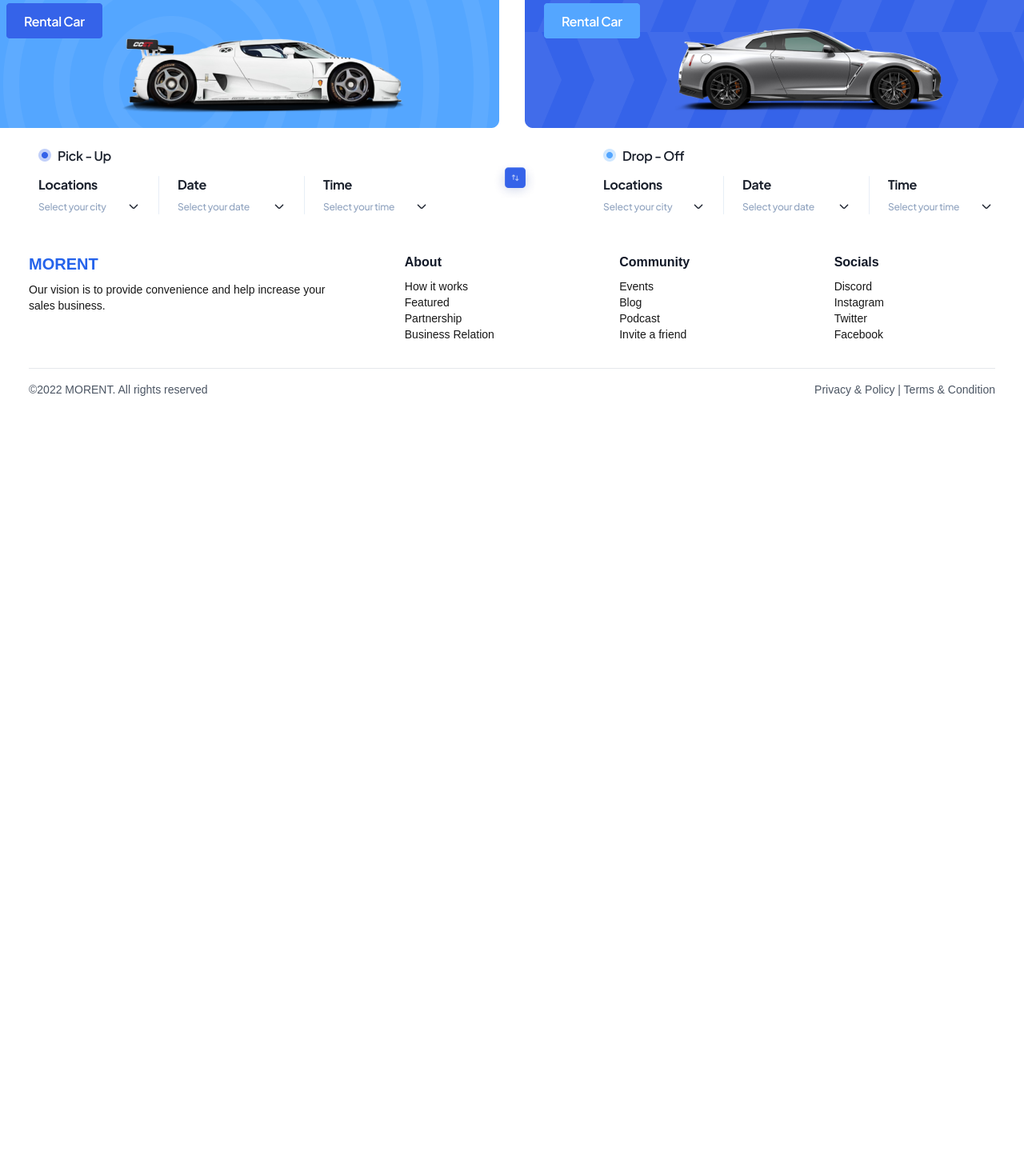
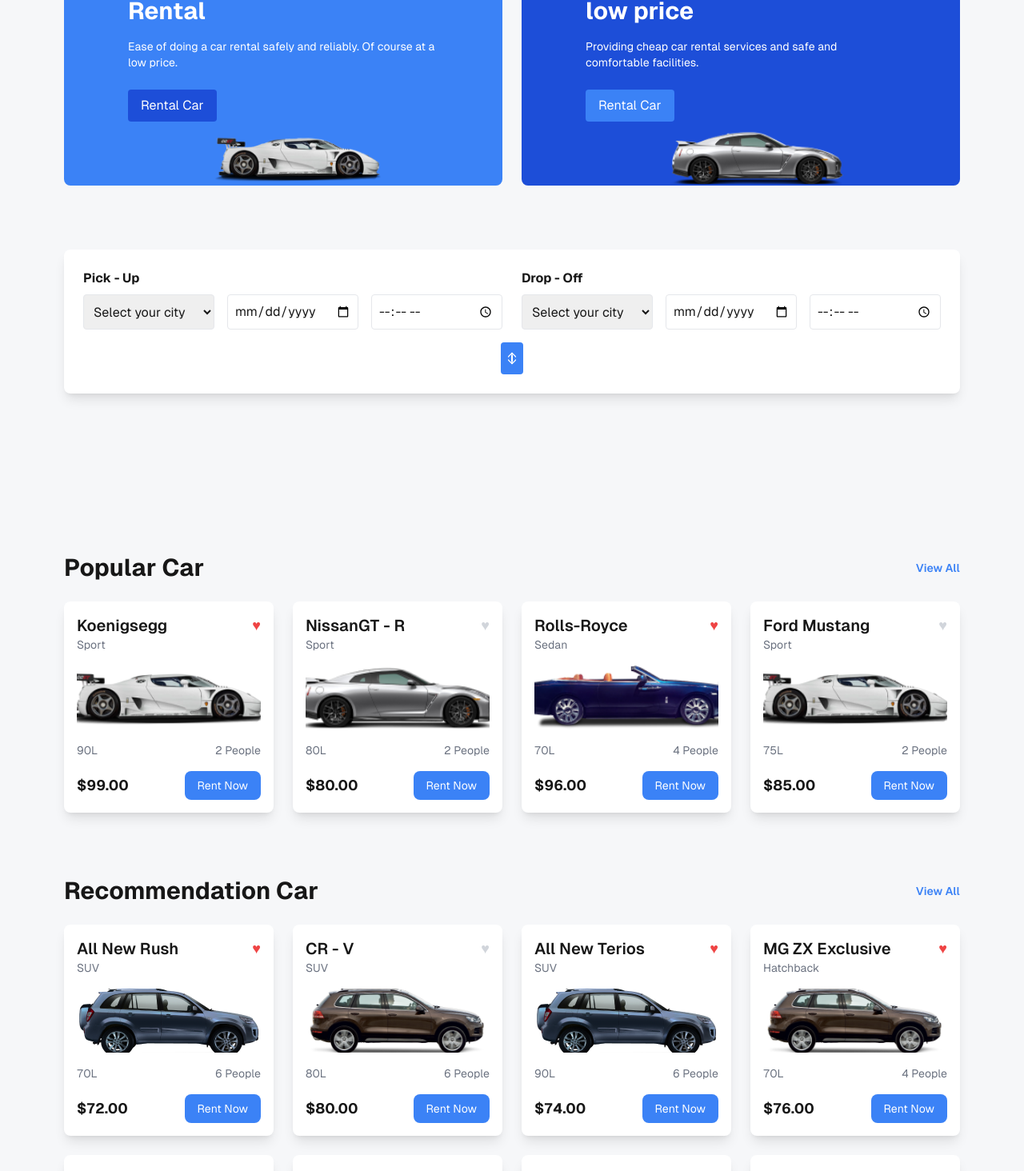
Before and after one commit to bydjusman/final-assignment-next-js, a Next.js app: page / in a window 1280 px wide. Shown: the part 276-1740 px from the top of the page at 80% size. Before the commit the page ends 800 px from the top, so only its background shows below. Built offline with nearby package versions, Linux system fonts and the light colour scheme.

Commit message:
your commit message

```diff
--- /dev/null
+++ b/src/app/components/car.tsx
@@ -0,0 +1,11 @@
+import React from 'react'
+
+const Car = () => {
+  return (
+    <div>
+
+    </div>
+  )
+}
+
+export default Car
--- a/src/app/components/content.tsx
+++ b/src/app/components/content.tsx
@@ -1,21 +1,280 @@
-import React from 'react'
-import Image from 'next/image';
+export default function Home() {
+  //(4 Box)
+  const popularCars = [
+    {
+      name: "Koenigsegg",
+      type: "Sport",
+      price: 99.0,
+      fuel: "90L",
+      transmission: "Manual",
+      capacity: "2 People",
+      liked: true,
+      image: "/car.png",
+    },
+    {
+      name: "NissanGT - R",
+      type: "Sport",
+      price: 80.0,
+      oldPrice: 100.0,
+      fuel: "80L",
+      transmission: "Manual",
+      capacity: "2 People",
+      liked: false,
+      image: "/car (1).png",
+    },
+    {
+      name: "Rolls-Royce",
+      type: "Sedan",
+      price: 96.0,
+      fuel: "70L",
+      transmission: "Manual",
+      capacity: "4 People",
+      liked: true,
+      image: "/Car (2).png",
+    },
+    {
+      name: "Ford Mustang",
+      type: "Sport",
+      price: 85.0,
+      fuel: "75L",
+      transmission: "Manual",
+      capacity: "2 People",
+      liked: false,
+      image: "/car.png",
+    },
+  ];
 
-const Content = () => {
+  // (8 Box)
+  const suvCars = [
+    {
+      name: "All New Rush",
+      type: "SUV",
+      price: 72.0,
+      fuel: "70L",
+      capacity: "6 People",
+      liked: true,
+      image: "/suv.png",
+    },
+    {
+      name: "CR - V",
+      type: "SUV",
+      price: 80.0,
+      fuel: "80L",
+      capacity: "6 People",
+      liked: false,
+      image: "/suv (4).png",
+    },
+    {
+      name: "All New Terios",
+      type: "SUV",
+      price: 74.0,
+      fuel: "90L",
+      capacity: "6 People",
+      liked: true,
+      image: "/suv.png",
+    },
+    {
+      name: "MG ZX Exclusive",
+      type: "Hatchback",
+      price: 76.0,
+      fuel: "70L",
+      capacity: "4 People",
+      liked: true,
+      image: "/suv (4).png",
+    },
+    {
+      name: "NEW MG ZS",
+      type: "SUV",
+      price: 80.0,
+      fuel: "80L",
+      capacity: "6 People",
+      liked: false,
+      image: "/suv.png",
+    },
+    {
+      name: "MG ZX Excite",
+      type: "Hatchback",
+      price: 74.0,
+      fuel: "90L",
+      capacity: "4 People",
+      liked: true,
+      image: "/suv (4).png",
+    },
+    {
+      name: "Toyota Fortuner",
+      type: "SUV",
+      price: 90.0,
+      fuel: "85L",
+      capacity: "7 People",
+      liked: false,
+      image: "/suv.png",
+
+    },
+    {
+      name: "Honda BR-V",
+      type: "SUV",
+      price: 78.0,
+      fuel: "70L",
+      capacity: "6 People",
+      liked: true,
+      image: "/suv (4).png",
+    },
+  ];
+
   return (
     <div>
-      <section className="first w-full flex flex-wrap sm:flex-nowrap gap-4 sm:gap-8 justify-center">
-        <Image src={"/Ads 1.png"} alt="" width={640} height={360} className="max-w-full" />
-        <Image src={"/Ads 2.png"} alt="" width={640} height={360} className="max-w-full" />
-      </section>
-      <section className="w-full flex flex-wrap sm:flex-nowrap items-center justify-center sm:justify-between gap-4 sm:gap-8">
-        <Image src={"/Pick - Up.png"} alt="" width={582} height={132} className="max-w-full" />
-        <Image src={"/Switch.png"} alt="" width={60} height={60} className="max-w-full" />
-        <Image src={"/Drop - Off.png"} alt="" width={582} height={132} className="max-w-full" />
-      </section>
+      <div className="bg-[#f6f7f9] min-h-screen p-4 sm:p-6 lg:p-20 flex flex-col gap-10 font-[family-name:var(--font-geist-sans)]">
+        {/* Top Section */}
+        <div className="grid grid-cols-1 md:grid-cols-2 gap-6 mb-10">
+          {/* Left Card */}
+          <div className="bg-blue-500 text-white rounded-lg p-20 relative">
+            <h1 className="text-3xl font-bold mb-4">The Best Platform for Car Rental</h1>
+            <p className="text-sm mb-6">
+              Ease of doing a car rental safely and reliably. Of course at a low price.
+            </p>
+            <button className="bg-blue-700 px-4 py-2 rounded text-white">Rental Car</button>
+            <img
+              src="/car.png"
+              alt="Car"
+              className="absolute bottom-0 right-36 w-2/5"
+            />
+          </div>
 
+          {/* Right Card */}
+          <div className="bg-blue-700 text-white rounded-lg p-20 relative">
+            <h1 className="text-3xl font-bold mb-4">Easy way to rent a car at a low price</h1>
+            <p className="text-sm mb-6">
+              Providing cheap car rental services and safe and comfortable facilities.
+            </p>
+            <button className="bg-blue-500 px-4 py-2 rounded text-white">Rental Car</button>
+            <img
+              src="/car (1).png"
+              alt="Car"
+              className="absolute bottom-0 right-36 w-2/5"
+            />
+          </div>
+        </div>
+
+        {/* Pick-Up & Drop-Off Section */}
+        <div className="bg-white rounded-lg shadow-lg p-6 mb-10">
+          <div className="grid grid-cols-1 md:grid-cols-2 gap-6">
+            {/* Pick-Up */}
+            <div>
+              <h2 className="font-bold mb-2">Pick - Up</h2>
+              <div className="grid grid-cols-3 gap-4">
+                <select className="border p-2 rounded">
+                  <option>Select your city</option>
+                </select>
+                <input type="date" className="border p-2 rounded" />
+                <input type="time" className="border p-2 rounded" />
+              </div>
+            </div>
+
+            {/* Drop-Off */}
+            <div>
+              <h2 className="font-bold mb-2">Drop - Off</h2>
+              <div className="grid grid-cols-3 gap-4">
+                <select className="border p-2 rounded">
+                  <option>Select your city</option>
+                </select>
+                <input type="date" className="border p-2 rounded" />
+                <input type="time" className="border p-2 rounded" />
+              </div>
+            </div>
+          </div>
+          <div className="flex justify-center mt-4">
+            <button className="bg-blue-500 text-white p-2 rounded">
+              &#8597; {/* Swap icon */}
+            </button>
+          </div>
+        </div>
     </div>
-  )
+
+      <div  className="bg-[#f6f7f9] min-h-screen p-4 sm:p-6 lg:p-20 flex flex-col gap-10 font-[family-name:var(--font-geist-sans)]">
+        {/* Popular Cars Section */}
+        <div className="mb-10">
+          <div className="flex justify-between items-center mb-6">
+            <h1 className="text-3xl font-bold">Popular Car</h1>
+            <a href="#" className="text-blue-500 text-sm font-semibold">
+              View All
+            </a>
+          </div>
+
+          {/* Grid with 4 Boxes */}
+          <div className="grid grid-cols-1 sm:grid-cols-2 lg:grid-cols-4 gap-6">
+            {popularCars.map((car, index) => (
+              <div key={index} className="bg-white rounded-lg shadow-lg p-4">
+                <div className="flex justify-between items-center">
+                  <h2 className="text-xl font-semibold">{car.name}</h2>
+                  {car.liked ? (
+                    <span className="text-red-500 text-lg">&hearts;</span>
+                  ) : (
+                    <span className="text-gray-300 text-lg">&hearts;</span>
+                  )}
+                </div>
+                <p className="text-gray-500 text-sm">{car.type}</p>
+                <img
+                  src={car.image}
+                  alt={car.name}
+                  className="w-64 h-20 object-cover mx-auto my-4"
+                />
+                <div className="flex justify-between text-gray-500 text-sm mb-4">
+                  <span>{car.fuel}</span>
+                  <span>{car.capacity}</span>
+                </div>
+                <div className="flex justify-between items-center">
+                  <p className="text-lg font-bold">${car.price.toFixed(2)}</p>
+                  <button className="bg-blue-500 text-white px-4 py-2 rounded-lg text-sm">
+                    Rent Now
+                  </button>
+                </div>
+              </div>
+            ))}
+          </div>
+        </div>
+
+        {/* Cars Section */}
+        <div>
+          <div className="flex justify-between items-center mb-6">
+            <h1 className="text-3xl font-bold">Recommendation Car</h1>
+            <a href="#" className="text-blue-500 text-sm font-semibold">
+              View All
+            </a>
+          </div>
+
+          {/* 8 Boxes */}
+          <div className="grid grid-cols-1 sm:grid-cols-2 lg:grid-cols-4 gap-6">
+            {suvCars.map((car, index) => (
+              <div key={index} className="bg-white rounded-lg shadow-lg p-4">
+                <div className="flex justify-between items-center">
+                  <h2 className="text-xl font-semibold">{car.name}</h2>
+                  {car.liked ? (
+                    <span className="text-red-500 text-lg">&hearts;</span>
+                  ) : (
+                    <span className="text-gray-300 text-lg">&hearts;</span>
+                  )}
+                </div>
+                <p className="text-gray-500 text-sm">{car.type}</p>
+                <img
+                  src={car.image}
+                  alt={car.name}
+                  className="w-56 h-20 object-cover mx-auto my-4"
+                />
+                <div className="flex justify-between text-gray-500 text-sm mb-4">
+                  <span>{car.fuel}</span>
+                  <span>{car.capacity}</span>
+                </div>
+                <div className="flex justify-between items-center">
+                  <p className="text-lg font-bold">${car.price.toFixed(2)}</p>
+                  <button className="bg-blue-500 text-white px-4 py-2 rounded-lg text-sm">
+                    Rent Now
+                  </button>
+                </div>
+              </div>
+            ))}
+          </div>
+        </div>
+      </div>
+    </div>
+  );
 }
-
-export default Content ;
--- /dev/null
+++ b/src/app/components/newcar.tsx
@@ -0,0 +1,11 @@
+import React from 'react'
+
+const NewCar = () => {
+  return (
+   <div>
+
+   </div>
+  )
+}
+
+export default NewCar
--- a/src/app/layout.tsx
+++ b/src/app/layout.tsx
@@ -16,7 +16,7 @@
 });
 
 export const metadata: Metadata = {
-  title: "Create Next App",
+  title: "Car Website Design",
   description: "Generated by create next app",
 };
 
--- a/src/app/page.tsx
+++ b/src/app/page.tsx
@@ -1,9 +1,15 @@
-import Content from "./components/content";
+import React from 'react'
+import Content from './components/content'
+import NewCar from './components/newcar'
 
-export default function Home() {
+
+const page = () => {
   return (
-  <div>
-  <Content/>
-  </div>
-  );
+    <div>
+      <NewCar/>
+      <Content/>
+    </div>
+  )
 }
+
+export default page
```
